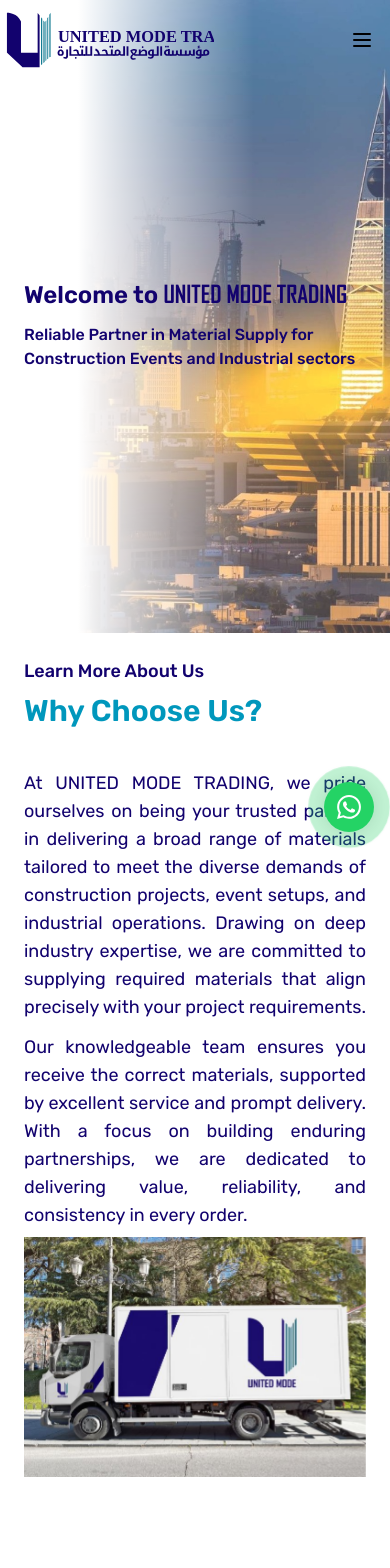
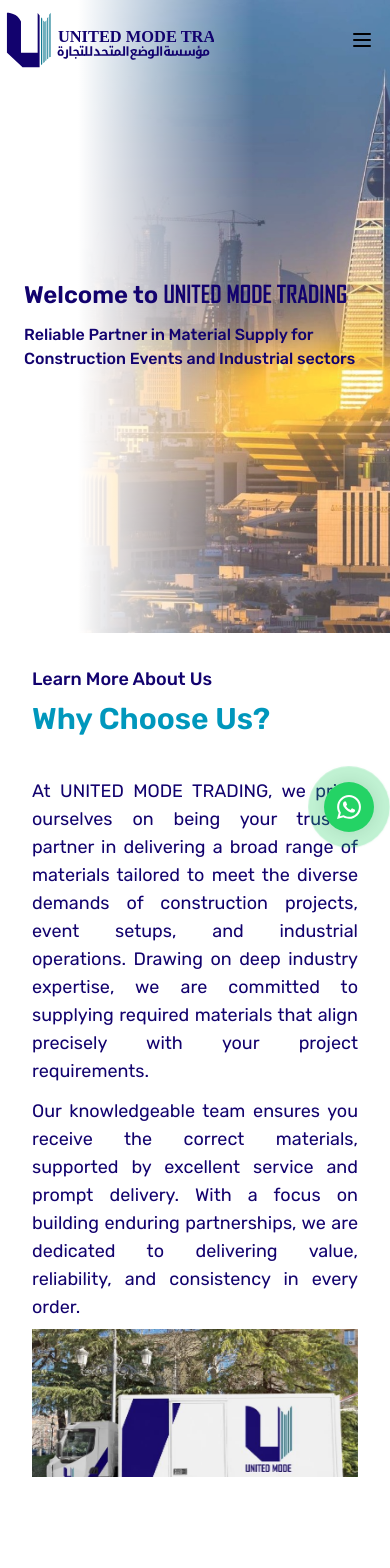
Before and after one commit to Rishal-pc7/umtksa, a React (Vite) app: page / in a window 390 px wide. Shown: the top 1568 px of the page. Built offline with nearby package versions, Linux system fonts and the light colour scheme.

Commit message:
Design Changes

```diff
--- a/src/Components/Home/Home.jsx
+++ b/src/Components/Home/Home.jsx
@@ -227,7 +227,7 @@
         <div className="line line-4"></div>
         <div className="line line-5"></div>
     </div>
-    <div className="p-6 md:p-36 justify-between flex flex-wrap bg-white h-screen gap-y-2 md:gap-x-4 overflow-hidden">
+    <div className="p-8 md:p-36 justify-between flex flex-wrap bg-white h-screen gap-y-2 md:gap-x-4 overflow-hidden">
 
         <div className={`content md:w-1/2 from-left slider`} >
             <p className="text-lg font-medium  text-brand-blue">Learn More About Us</p>
```
